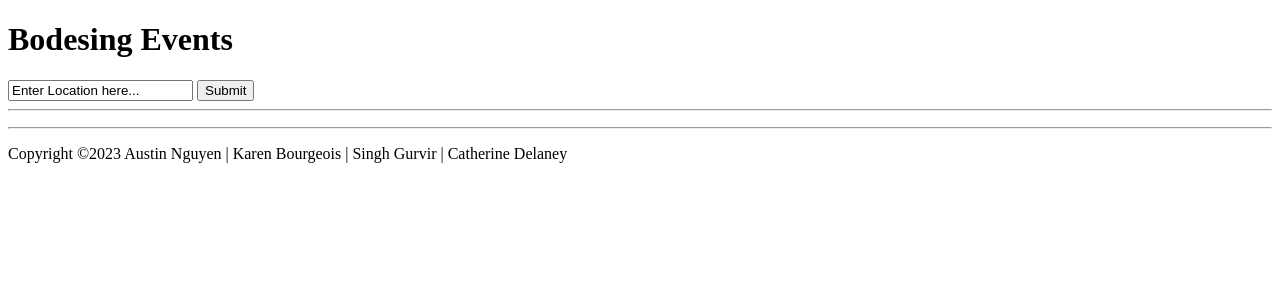
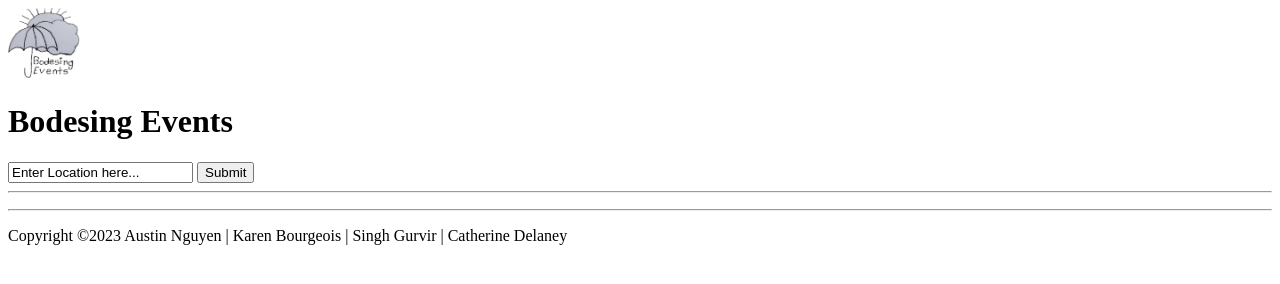
Before and after one commit to kzefram/BODESING-Events, a plain HTML site: page index.html in a window 1280 px wide. Drawn offline with Linux system fonts and the light colour scheme.

Commit message:
Added logo and credits

```diff
--- a/index.html
+++ b/index.html
@@ -15,6 +15,7 @@
 <body>
 
 	<header>
+		<img src="logo.png" alt="Logo for Bodesing Events" style="height: 70px;">
 		<h1 class="header-title">Bodesing Events</h1>
 		<input type="search" value="Enter Location here..." class="search">
 		<button class="main-submit">Submit</button>
```
Also changed, not shown: logo.png (added), 1 other file.
